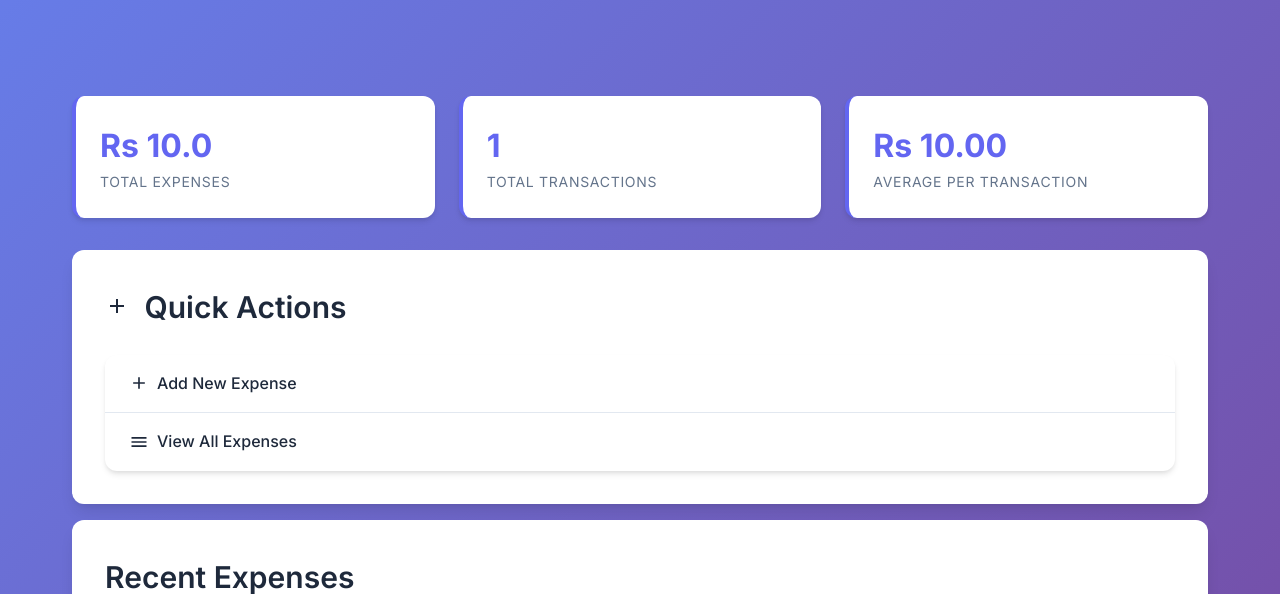
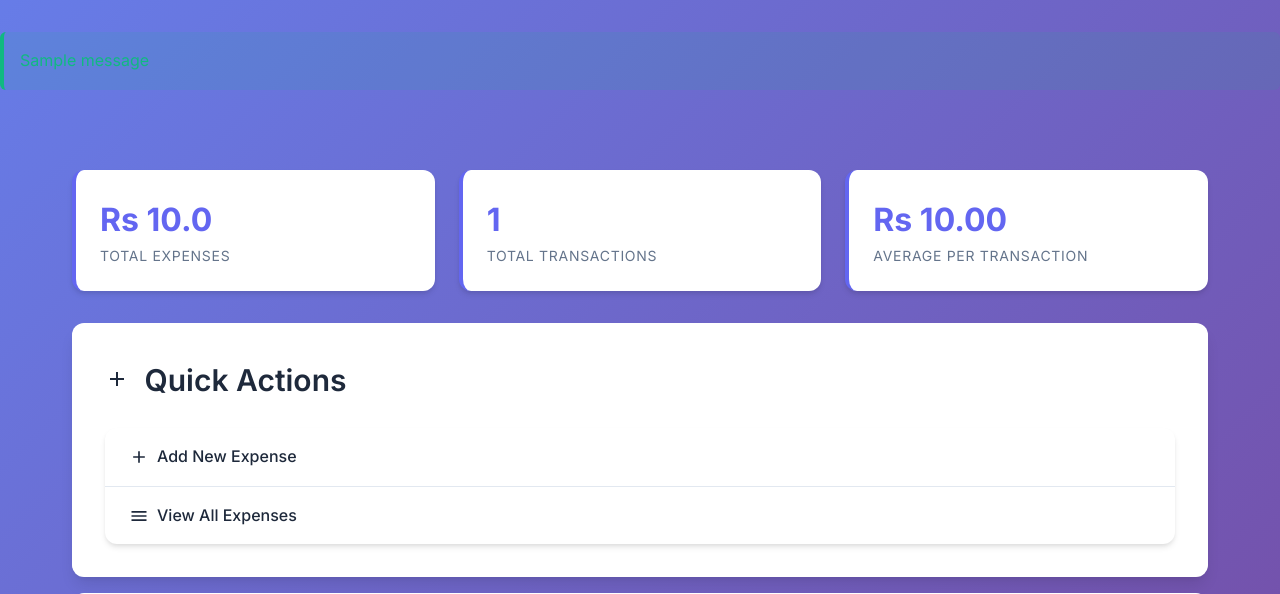
Before and after one commit to aditya98761/ExpenseTrackerApp, a Flask app: page /dashboard in a window 1280 px wide. Shown: the part 77-671 px from the top of the page. Run offline with Flask 3, Linux system fonts and the light colour scheme; a user stored in the database is signed in; tables that the repository leaves empty hold one stand-in row (values such as "Sample post"); one stand-in notice (Sample message) is shown.

Commit message:
Update dashboard.html

```diff
--- a/templates/dashboard.html
+++ b/templates/dashboard.html
@@ -24,8 +24,16 @@
                 Logout
             </a>
         </div>
-    </nav>
-
+        </nav>
+        {% with messages = get_flashed_messages(with_categories=true) %}
+  {% if messages %}
+    <div class="flashed-messages">
+      {% for category, message in messages %}
+        <div class="alert alert-{{ category }}">{{ message }}</div>
+      {% endfor %}
+    </div>
+  {% endif %}
+{% endwith %}
     <div class="container">
         <!-- Stats Overview -->
         <div class="stats-grid">
```
